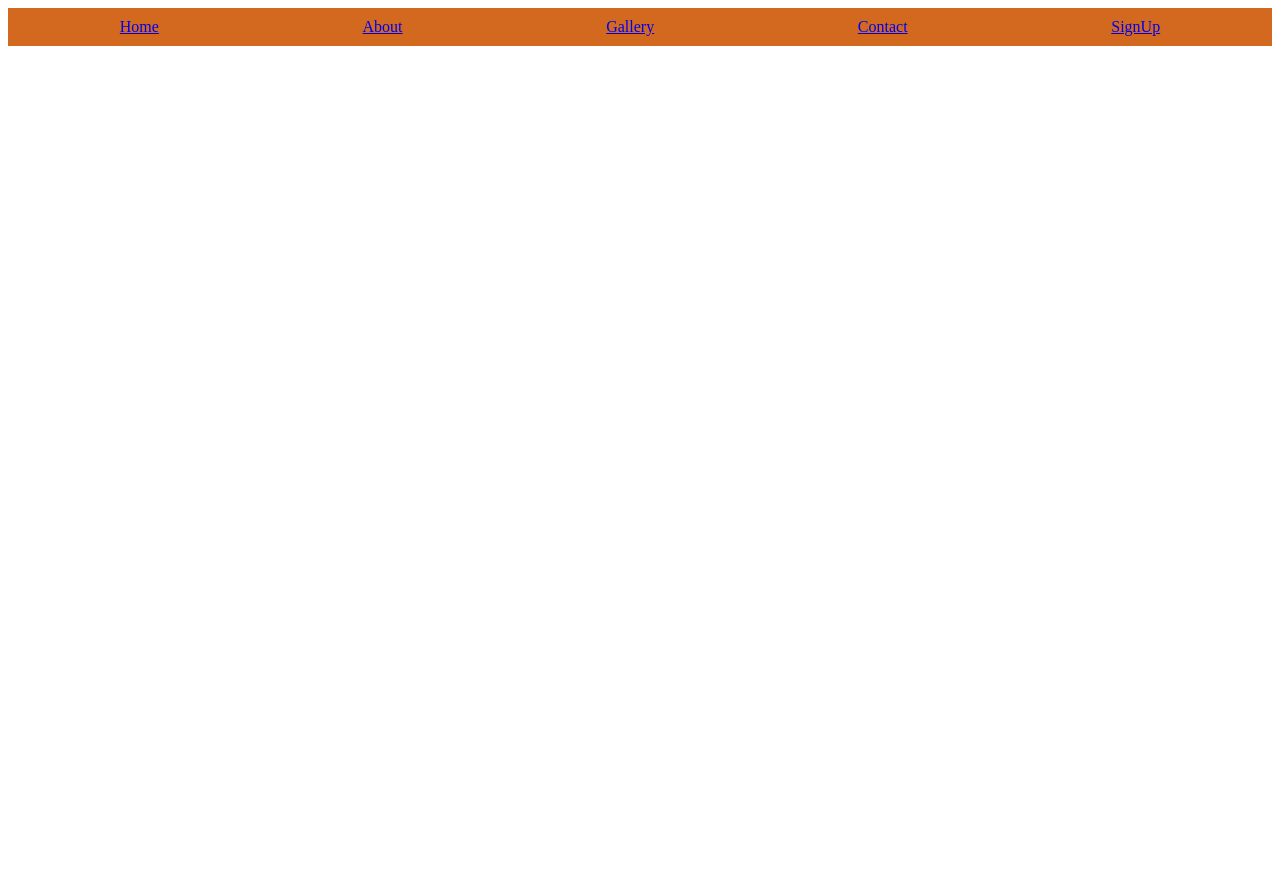
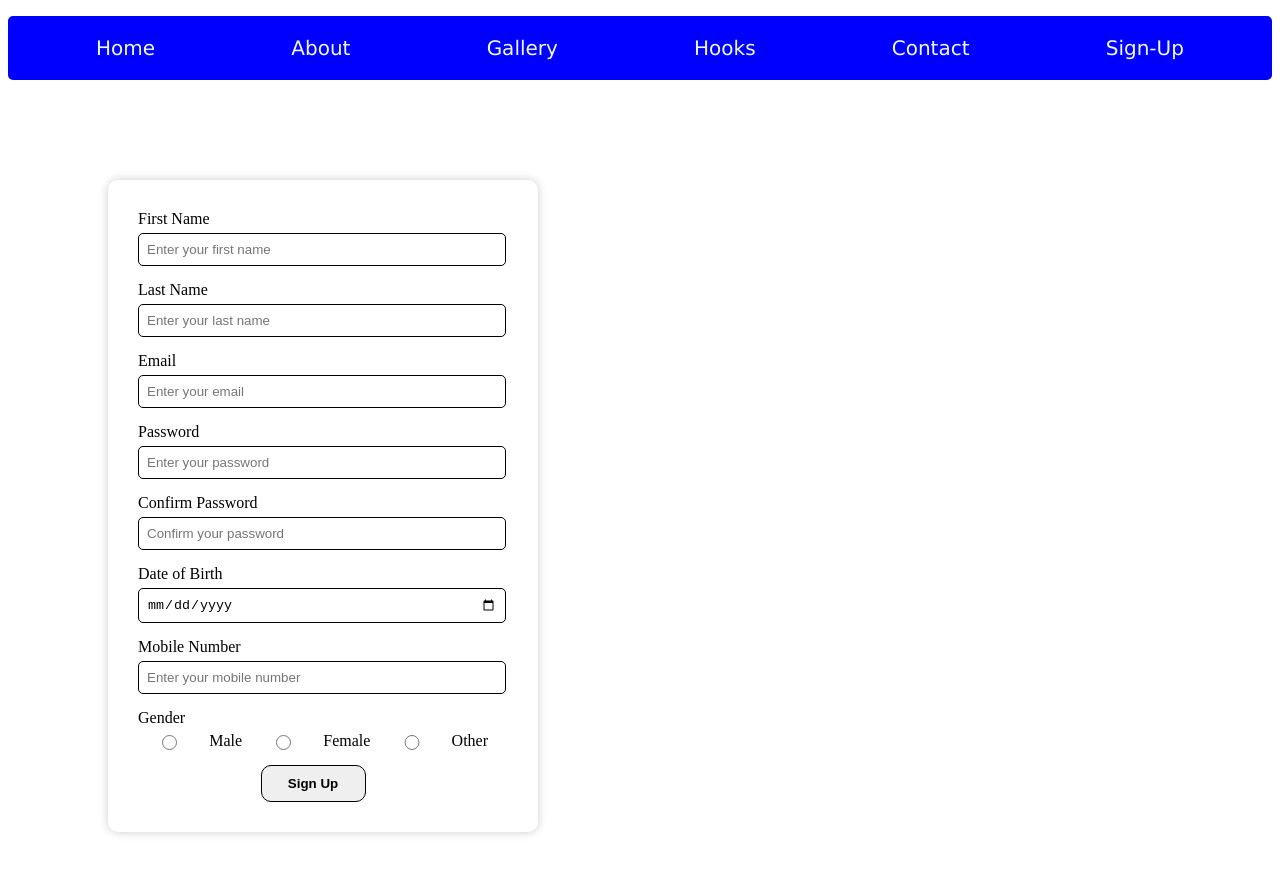
Before and after one commit to Bharath80988/MERN-Stack, a React (Vite) app in the folder mern-react/: page /Signup in a window 1280 px wide. Shown: the top 874 px of the page. Before the commit the page ends 800 px from the top, so only its background shows below. Built offline with nearby package versions, Linux system fonts and the light colour scheme.

Commit message:
Intermediate JSX

```diff
--- a/mern-react/src/App.jsx
+++ b/mern-react/src/App.jsx
@@ -26,7 +26,7 @@ function App() {
           <Route path='/About' element = {<About/>}></Route>
           <Route path='/Contact' element = {<Contact/>}></Route>
           <Route path='/Gallery' element = {<Gallery/>}></Route>
-
+          <Route path='/Signup' element = {<Signup/>}></Route>
         </Routes>
       </BrowserRouter>
     </main>
--- a/mern-react/src/Components/Functionalcomponents/home.jsx
+++ b/mern-react/src/Components/Functionalcomponents/home.jsx
@@ -1,3 +1,5 @@
+// import Navbar from "./navbar";
+
 function home(properties){
     var styling = {
         textAlign:"center",
@@ -9,6 +11,7 @@ function home(properties){
 
     return(
         <div>
+            {/* <Navbar /> */}
             <h1 style={styling}>Home Page</h1>
             <h2>Below tag is for props</h2>
             <h3>Props: {properties.properties} {properties.sjit}</h3>
--- a/mern-react/src/Components/Functionalcomponents/navbar.jsx
+++ b/mern-react/src/Components/Functionalcomponents/navbar.jsx
@@ -1,18 +1,30 @@
 import { Link } from 'react-router-dom';
-import '../css/navbar.css';
+import '../css/Navbar.css'
+// import UseEffect from './Hooks/UseEffect.jsx'
+import { useState } from 'react';
 
-const Navbar = () => {
+const Navbar = () =>{
+    var [dropdown,showDropdown] = useState(false)
     return(
         <header>
             <nav>
-                <li><Link> Home </Link></li>
-                <li><Link> About</Link></li>
-                <li><Link> Gallery</Link></li>
-                <li><Link> Contact</Link></li>
-                <li><Link> SignUp</Link></li>
+                <ul>
+                <li><Link to='/'>Home</Link></li>
+                <li><Link to='/About'>About</Link></li>
+                <li><Link to='/Gallery'>Gallery</Link></li>
+                <div class ="dropdown" onClick={()=>showDropdown(!dropdown)}>
+                <li><a>Hooks</a>
+                {dropdown && (<ul class="dropdown-menu">
+                    <li><Link to='/use-State'>Use State</Link></li>
+                    <li><Link to='/use-Effect'>Use Effect</Link></li>
+                </ul>)}
+                </li>
+                </div>
+                <li><Link to='/Contact'>Contact</Link></li>
+                <li><Link to='/Signup'>Sign-Up</Link></li>
+                </ul>
             </nav>
         </header>
     )
 }
-
 export default Navbar;
--- a/mern-react/src/Components/Functionalcomponents/signup.jsx
+++ b/mern-react/src/Components/Functionalcomponents/signup.jsx
@@ -1,8 +1,56 @@
-function signup(){
+import '../css/signup.css'
+
+const Signup = ()=>{
     return(
-        <div>
-            <h1>signup Page</h1>
+        <div className="signup-container">
+        <form>
+            <div className="input-group">
+                <label>First Name</label>
+                <input type="text" placeholder="Enter your first name" required />
+            </div>
+
+            <div className="input-group">
+                <label>Last Name</label>
+                <input type="text" placeholder="Enter your last name" required />
+            </div>
+
+            <div className="input-group">
+                <label>Email</label>
+                <input type="email" placeholder="Enter your email" required />
+            </div>
+
+            <div className="input-group">
+                <label>Password</label>
+                <input type="password" placeholder="Enter your password" required />
+            </div>
+
+            <div className="input-group">
+                <label>Confirm Password</label>
+                <input type="password" placeholder="Confirm your password" required />
+            </div>
+
+            <div className="input-group">
+                <label>Date of Birth</label>
+                <input type="date" required />
+            </div>
+
+            <div className="input-group">
+                <label>Mobile Number</label>
+                <input type="tel" placeholder="Enter your mobile number" required />
+            </div>
+
+            <div className="input-group">
+                <label>Gender</label>
+                <div className="gender-options">
+                    <input type="radio" name="gender" required /> Male
+                    <input type="radio" name="gender" required /> Female
+                    <input type="radio" name="gender" required /> Other
+                </div>
+            </div>
+
+            <button type="submit">Sign Up</button>
+        </form>
         </div>
     )
 }
-export default signup;
+export default Signup
--- a/mern-react/src/Components/css/navbar.css
+++ b/mern-react/src/Components/css/navbar.css
@@ -1,13 +1,52 @@
-/* *{
-    margin: 0;
-    padding: 0;
-} */
-
-nav{
+nav ul{
     display: flex;
     list-style-type: none;
-    background-color: chocolate;
+    background-color: blue;
     color: aliceblue;
     justify-content: space-around;
+    padding: 20px;
+    border-radius: 5px;
+}
+nav ul li{
+    position: relative;
+    margin: 0;
+}
+
+a{
+    color: aliceblue;
+    text-decoration: none;
+    font-family: Verdana, Geneva, Tahoma, sans-serif;
+    font-size: 20px;
     padding: 10px;
+    border-radius: 5px;
+
 }
+a:hover{
+    background-color: aliceblue;
+    color: #493D9E;
+}
+.dropdown-menu{
+    display: none;
+    position: absolute;
+    background-color: #493D9E;
+    padding: 20px;
+    /* top: 100%; */
+    /* left: 0; */
+    min-width: 150px;
+    border-radius: 5px;
+}
+.dropdown-menu li{
+    display: block;
+    width: 100%;
+}
+.dropdown-menu li a{
+    display: block;
+    text-decoration: none;
+}
+.dropdown-menu li a:hover{
+    color:#493D9E;
+    background-color: white;
+}
+.dropdown:hover .dropdown-menu{
+    display: block;
+}
--- /dev/null
+++ b/mern-react/src/Components/css/signup.css
@@ -0,0 +1,61 @@
+/* body{
+    margin: 0;
+    padding: 0;
+    font-family: Verdana, Geneva, Tahoma, sans-serif;
+    display: flex;
+    justify-content: center;
+    background-image:url(pexels-elijahsad-3473569.jpg);
+    background-size: 100% 100%;
+
+} */
+.signup-container {
+
+    margin: 100px;
+
+    background: white;
+    padding: 30px;
+    padding-right: 50px;
+    width: 350px;
+    border-radius: 10px;
+    box-shadow: 0px 0px 10px rgba(0, 0, 0, 0.2);
+    text-align: center;
+}
+.radio-group{
+    display:inline-flex;
+    gap: 10px;
+    margin-top: 5px;
+}
+label {
+    display: block;
+    /* font-size: 14px; */
+    /* font-weight: bold; */
+    margin-bottom: 5px;
+    /* color: #555; */
+}
+.input-group {
+    text-align: left;
+    margin-bottom: 15px;
+}
+input{
+    width: 100%;
+    padding: 8px;
+    border: 1px solid black;
+    border-radius: 5px;
+}
+.gender-options {
+    display: flex;
+    gap: 10px;
+    margin-top: 5px;
+}
+button{
+    width: 30%;
+    padding: 10px;
+    font-weight: bold;
+    color: black;
+    /* background-color: palegreen; */
+    border: 1px solid black;
+    border-radius: 10px;
+}
+button:hover{
+    background-color: palegreen;
+}
```
Also changed, not shown: mern-react/src/useeffect.jsx (added, +12 -0 lines).
